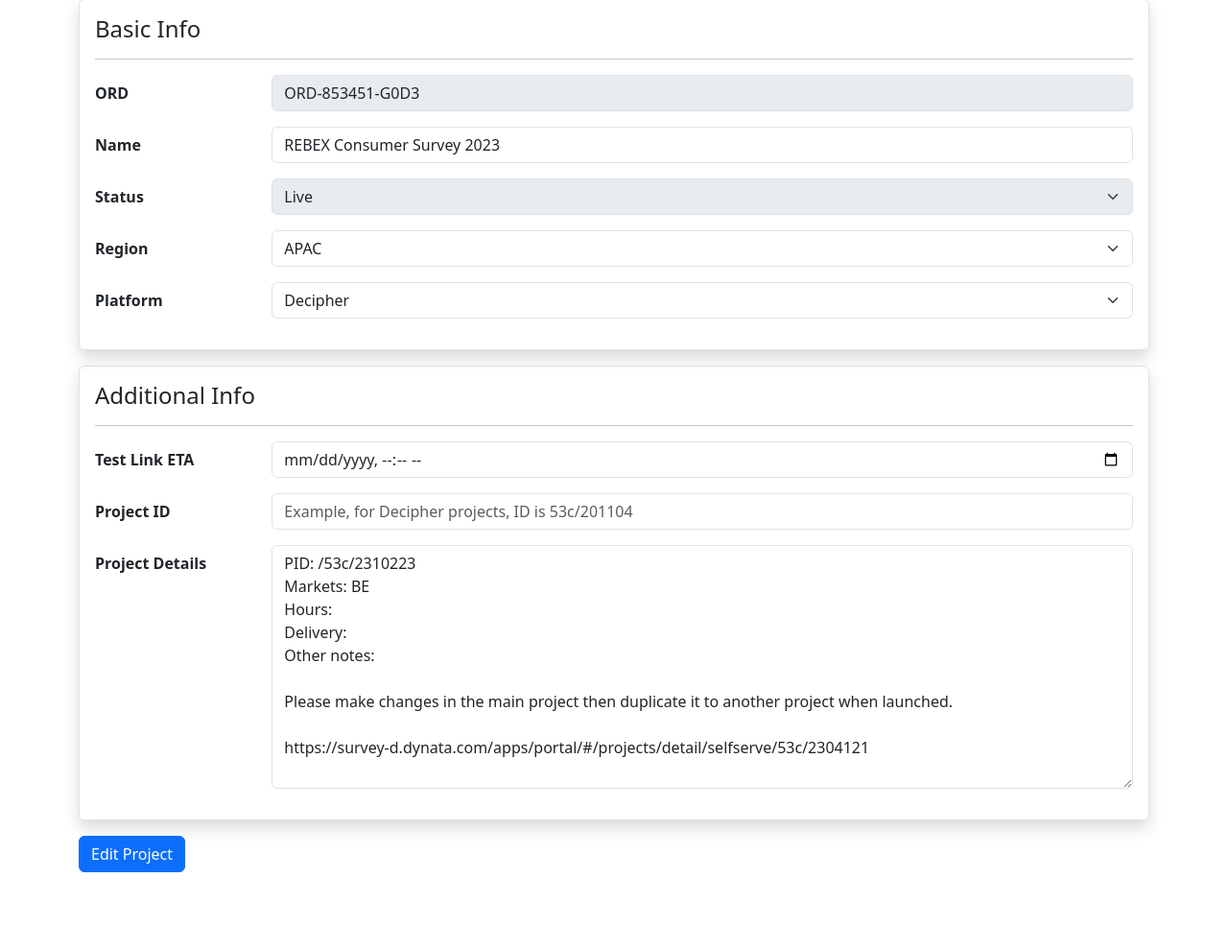
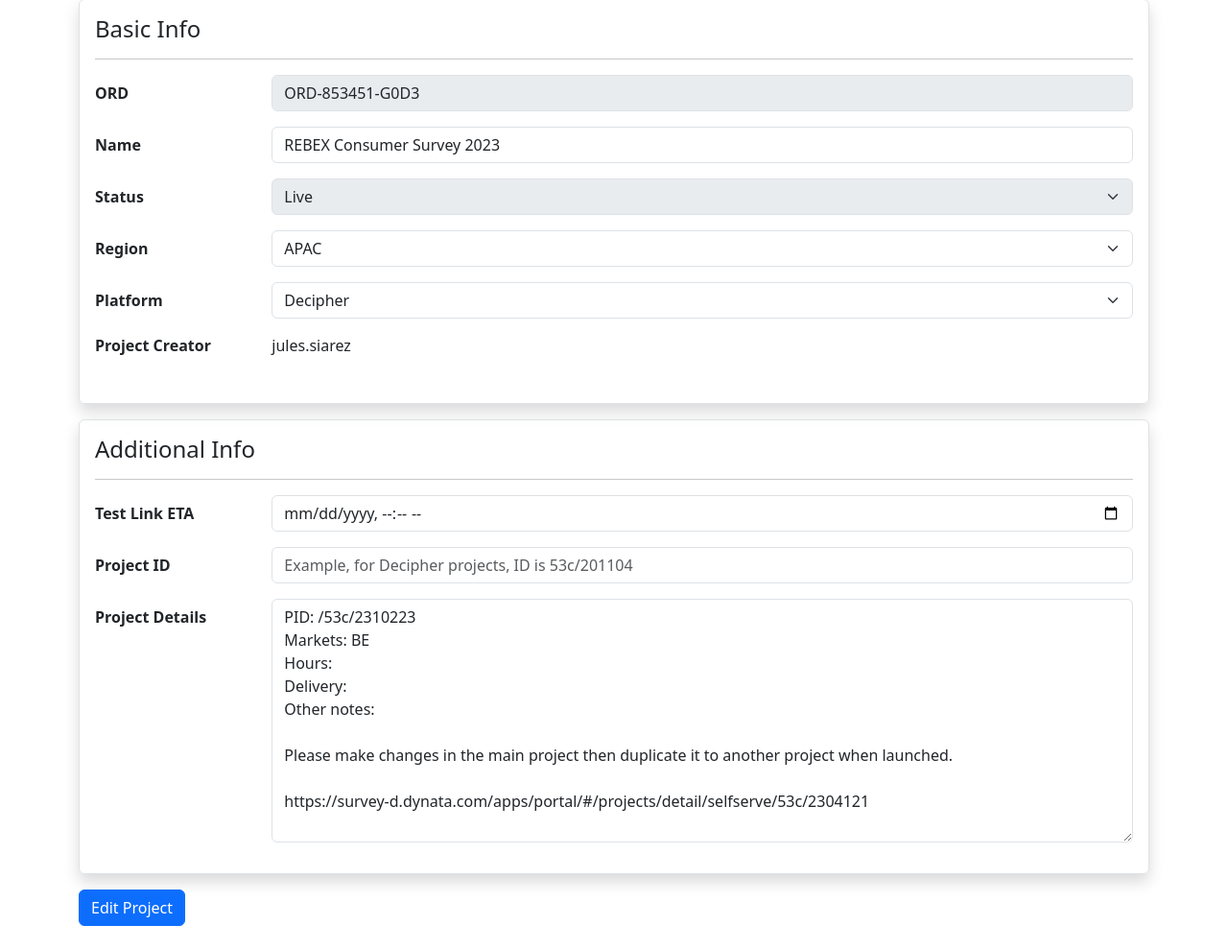
Before and after one commit to coded-by-joules/projectmanager, a Django app: a page that uses testfront/templates/testfront/formproject.html in a window 1280 px wide. Shown: the part 143-1132 px from the top of the page at 96% size. Before the commit the page ends 1052 px from the top, so only its background shows below. Run offline with Django 4.2, Linux system fonts and the light colour scheme; a user stored in the database is signed in; data comes from the database, SQL or seed files in the repository; both versions use the stored data as it was after the commit.

Commit message:
added permission control to projects

```diff
--- a/api/models.py
+++ b/api/models.py
@@ -2,10 +2,10 @@
 import string
 import random
 import pytz
-import re
 from django.core.exceptions import ValidationError
 from datetime import datetime, timedelta
 from django.core.validators import RegexValidator
+from django.contrib.auth.models import User
 
 # Generate random slug
 def generate_unique_code():
@@ -17,35 +17,6 @@
             break
 
     return code
-
-# eta validator
-# @deconstructible
-# class EtaValidator:
-#     oldeta = None
-
-#     def __init__(self, oldeta=None):
-#         if oldeta is not None:
-#            self.oldeta = oldeta
-
-#     def __call__(self, value):
-#         print(f"old eta: {self.oldeta}")
-#         print(f"new eta: {value}")
-#         if self.oldeta is not None:
-#             if value != self.oldeta:
-#               raise ValidationError("Please don't change ETA")
-
-#         # data = datetime.strptime(str(value), "%Y-%m-%d %H:%M:%S%z")
-#         # nowdata = datetime.now() + timedelta(hours=1)
-#         # now = pytz.utc.localize(nowdata)
-
-#         # if (now > data):
-#         #     raise ValidationError("Please enter an ETA at least an hour from today")
-
-#     def __eq__(self, other):
-#         return (
-#             isinstance(other, EtaValidator) and
-#             self.oldeta == other.oldeta
-#         )
 
 # Create your models here.
 class Project(models.Model):
@@ -79,6 +50,7 @@
     platform = models.CharField(max_length=15, default="Decipher", choices=PLATFORM_CHOICES)
     eta = models.DateTimeField(null=True,blank=True)
     details = models.TextField(max_length=255, blank=True)
+    creator = models.ForeignKey(User, on_delete=models.CASCADE,null=True)
 
     def __init__(self, *args, **kwargs):
         super().__init__(*args, **kwargs)
--- a/testfront/forms.py
+++ b/testfront/forms.py
@@ -11,7 +11,7 @@
 
        model = Project
        fields = "__all__"
-       exclude = ["code"]
+       exclude = ["code","creator"]
        widgets = {
            "ord": forms.TextInput(attrs={**form_controlClass, "placeholder":"ORD-XXXXXX-XXXX"}),
            "project_name": forms.TextInput(attrs=form_controlClass),
--- a/testfront/templates/testfront/formproject.html
+++ b/testfront/templates/testfront/formproject.html
@@ -99,6 +99,14 @@
         {% endif %}
       </div>
     </div>
+    {% if username %}
+    <div class="row mb-3">
+      <p class="fw-bold col-sm-2">Project Creator</p>
+      <div class="col-sm-10">
+        <span>{{username}}</span>
+      </div>
+    </div>
+    {% endif %}
   </fieldset>
 
   <fieldset class="my-3 border p-3 rounded shadow">
--- a/testfront/views.py
+++ b/testfront/views.py
@@ -5,7 +5,9 @@
 from django.shortcuts import get_object_or_404
 import re
 from django.core.paginator import Paginator
-from django.contrib.auth.decorators import login_required
+from django.contrib.auth.decorators import login_required, permission_required
+from django.http import HttpResponseForbidden
+
 
 # search project setup
 def search_project(search_key):
@@ -77,15 +79,18 @@
     return render(request, "testfront/projectlist.html", paginator_result)
 
 @login_required
+@permission_required("api.view_project",raise_exception=True)
 def projectview(request, project_ord):
     project = get_object_or_404(Project, ord=project_ord)
     return render(request, "testfront/project.html", {
         "project": project
     })
 
+@login_required
+@permission_required("api.add_project",raise_exception=True)
 def newproject(request):
     if request.method == "GET":
-       form = ProjectForm()
+       form = ProjectForm(initial={'creator':request.user.username})
        return render(request, "testfront/formproject.html", {
            "form": form,
            "formText": "Add"
@@ -93,7 +98,9 @@
     else:
        form = ProjectForm(request.POST)
        if form.is_valid():
-           form.save()
+           project = form.save(commit=False)
+           project.creator = request.user
+           project.save()
            messages.success(request, "Project added succesfully")
            return redirect("projectall")
        else:
@@ -103,13 +110,19 @@
             "formText": "Add"
            })
 
+@login_required
 def projectedit(request, project_code):
-    editproj =get_object_or_404(Project, code=project_code)
+    editproj = get_object_or_404(Project, code=project_code)
+    if (editproj.creator != request.user and not request.user.has_perm("api.change_project")):
+        return HttpResponseForbidden("Access denied")
+
     if request.method == "GET":
+        username = editproj.creator.username
         form = ProjectForm(instance = editproj, method="edit")
         return render(request, "testfront/formproject.html", {
             "form": form,
-            "formText": "Edit"
+            "formText": "Edit",
+            "username": username
         })
     else:
         form = ProjectForm(request.POST, instance=editproj, method="edit")
@@ -124,8 +137,12 @@
             "formText": "Edit"
            })
 
+@login_required
 def projectdel(request, project_code):
     project = get_object_or_404(Project, code=project_code)
+    if (project.creator != request.user and not request.user.has_perm("api.change_project")):
+        return HttpResponseForbidden("Access denied")
+
     if (request.method == "GET"):
         return render(request, "testfront/formdelete.html", {
             "project": project
```
Also changed, not shown: accounts/templates/registration/login.html (+9 -0 lines), testfront/templates/testfront/projectlist.html (+12 -10 lines), db.sqlite3. Lines whose indentation alone changed are shown as unchanged.
